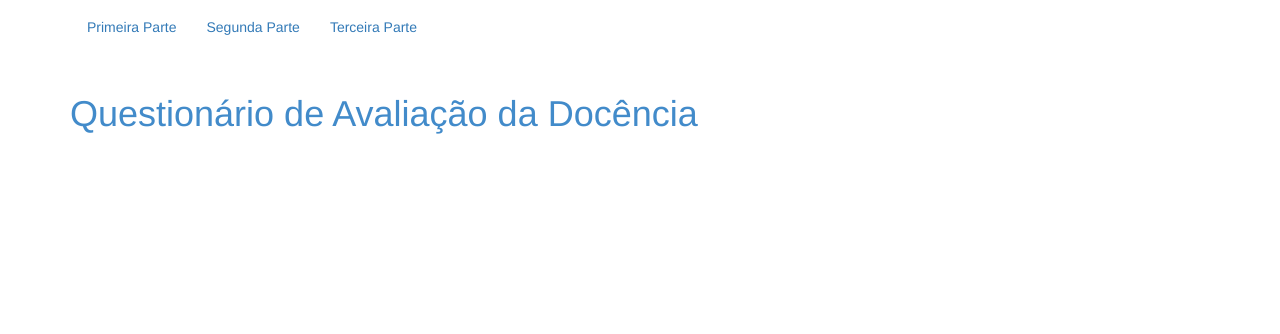
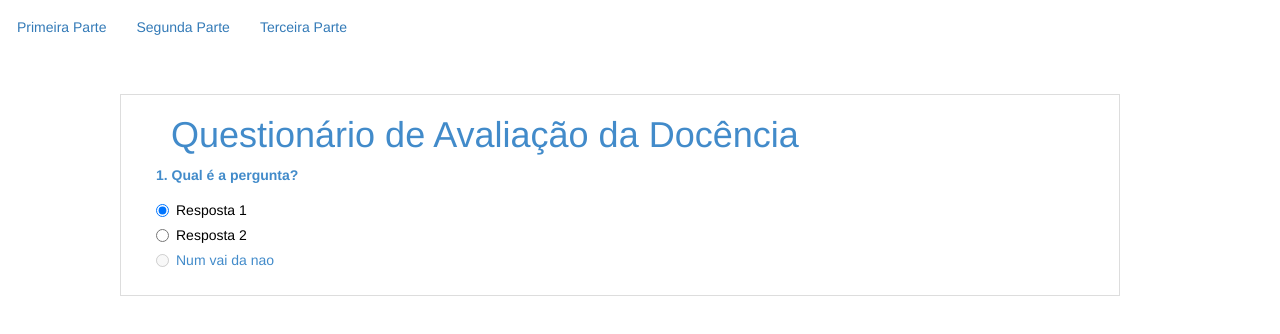
Before and after one commit to ArthurSampaio/angularJS, a plain HTML site: page view1/index.html in a window 1280 px wide. Drawn offline with nearby package versions, Linux system fonts and the light colour scheme.

Commit message:
one more step, again

```diff
--- a/view1/formStyle.css
+++ b/view1/formStyle.css
@@ -9,14 +9,25 @@
 	margin:auto;
 }
 
-.tab-container{
+.tab-content{
     border: 1px solid #ddd;
     width: 1000px;
     padding-left: 50px;
     padding-right: 50px;
 }
 
-.formColor{
+.formLine{
 	color: #428bca;
 	font-color: #428bca;
 }
+
+.tabs-container {
+    position:relative;
+    right: -50px;
+}
+
+.textOverflow{
+   width: 800px;
+   word-wrap: break-word;
+   color: black;
+}
--- a/view1/index.html
+++ b/view1/index.html
@@ -15,7 +15,7 @@
 
 </head>
 <body>
-	<div class="container formColor">
+	<!--barra de navegacao-->
 	<nav class="navbar navbar-dark bg-inverse">
 		<nav class="navbar navbar-light bg-faded">
 		  <ul class="nav navbar-nav">
@@ -31,12 +31,56 @@
 		  </ul>
 		</nav>
 	</nav>
+	<!--Comeco do questionario-->
+
+	<div class="container formLine">
 
 
 
+		<div class="tabs-container">
+			<div class="tab-content">
+				<h1>Questionário de Avaliação da Docência</h1>
+
+				<form class="form" role="form">
+					<div><!--NGREPEAT VEM AQUI-->
+						<div class="form-group">
+							<div class="row">
+								<label for="email">1. Qual é a pergunta?</label>
+								<div class=".col-sm-3">
 										<div>
-			<h1>Questionário de Avaliação da Docência</h1>
+											 <div class="radio">
+												  <label class="textOverflow">
+													<input type="radio" name="optionsRadios" id="resposta1" value="option1" checked>
+													Resposta 1
+												  </label>
 												</div>
+												<div class="radio">
+												  <label class="textOverflow">
+													<input type="radio" name="optionsRadios" id="resposta2" value="option2">
+													Resposta 2
+												  </label>
+												</div>
+												<div class="radio disabled">
+												  <label>
+													<input type="radio" name="optionsRadios" id="numvaidar" value="option3" disabled>
+													Num vai da nao
+												  </label>
+												</div>
+										</div>
+									</div>
+								</div>
+							</div>
+						</div>
+
+					</div>
+					<!--TEXTAREA-->
+
+
+				</form>
+			</div>
+		</div>
+
+
 
 
 
```
Lines whose indentation alone changed are shown as unchanged.
